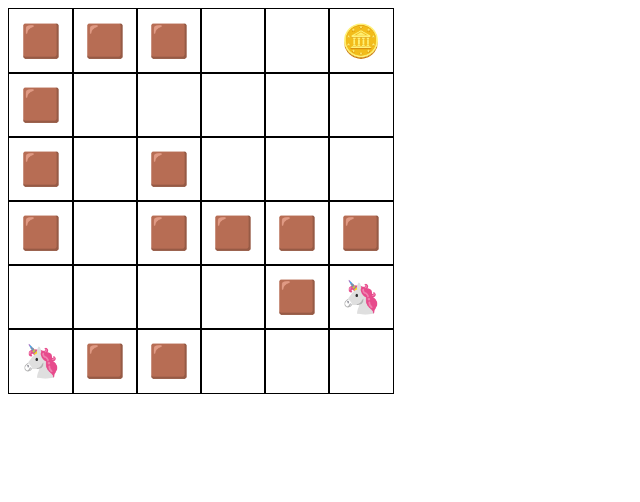
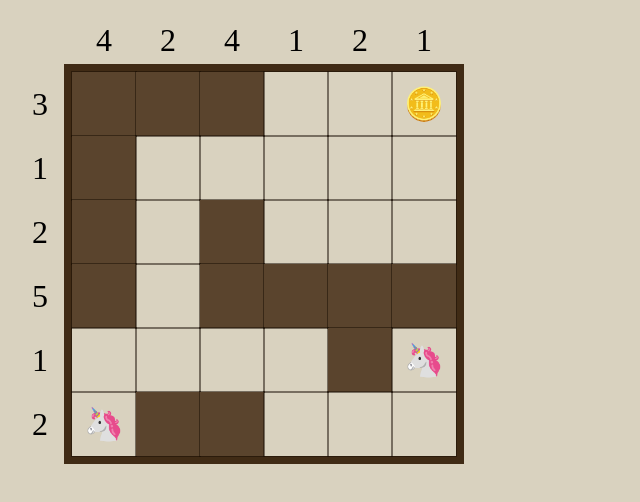
Before and after one commit to Nickardson/dungeons-and-diagrams, an Angular app: page / in a window 1280 px wide. Shown: the top 502 px of the page, without its empty margins (0-640 px from the left). Built offline with nearby package versions, Linux system fonts and the light colour scheme.

Commit message:
Make board pretty

```diff
--- a/src/app/board/board.component.html
+++ b/src/app/board/board.component.html
@@ -1,4 +1,14 @@
-<div *ngIf="board" class="board" [style.grid-template-columns]="'repeat(' + board.width + ', 2em)'"  [style.grid-template-rows]="'repeat(' + board.height + ', 2em)'">
+<div *ngIf="board" class="board" [style.grid-template-columns]="'repeat(' + (board.width + 1) + ', 2em)'"
+  [style.grid-template-rows]="'repeat(' + (board.height + 1) + ', 2em)'">
+  <div class="outside"></div>
+  <div *ngFor="let count of board.getColumnGuides(); index as index" class="guide"
+    [ngStyle]="getColumnGuideStyle(index)">
+    {{count}}
+  </div>
+  <div *ngFor="let count of board.getRowGuides(); index as index" class="guide" [ngStyle]="getRowGuideStyle(index)">
+    {{count}}
+  </div>
+
   <div *ngFor="let square of board" class="square" [ngStyle]="getSquareStyle(square)">
     {{getSquareContents(square.square)}}
   </div>
--- a/src/app/board/board.component.scss
+++ b/src/app/board/board.component.scss
@@ -3,14 +3,27 @@
   font-size: 2em;
   cursor: default;
   user-select: none;
+  width: fit-content;
+}
+
+.outside {
+  outline: 0.25em solid #402b15;
+  grid-row: 2 / -1;
+  grid-column: 2 / -1;
+}
+
+.square,
+.guide {
+  width: 100%;
+  height: 100%;
+  display: flex;
+  justify-content: center;
+  align-items: center;
 }
 
 .square {
-  width: 100%;
-  height: 100%;
-  border: 1px solid black;
-  display: flex;
-  justify-content: center;
-  align-items: center;
+  // border: 1px solid #988d82;
+  // outline: 0.05em solid #988d82;
+  outline: 0.05em solid #160d0380;
   line-height: 1em;
 }
--- a/src/app/board/board.component.ts
+++ b/src/app/board/board.component.ts
@@ -16,10 +16,25 @@ export class BoardComponent implements OnInit {
   ngOnInit(): void {
   }
 
+  getColumnGuideStyle(x: number): { [clazz: string]: unknown } {
+    return {
+      'grid-column': x + 2,
+      'grid-row': 1,
+    }
+  }
+
+  getRowGuideStyle(y: number): { [clazz: string]: unknown } {
+    return {
+      'grid-column': 1,
+      'grid-row': y + 2,
+    }
+  }
+
   getSquareStyle(square: { x: number, y: number, square: BoardSquare }): { [clazz: string]: unknown } {
     return {
-      'grid-column': square.x + 1,
-      'grid-row': square.y + 1,
+      'grid-column': square.x + 1 + 1,
+      'grid-row': square.y + 1 + 1,
+      'background': square.square === BoardSquare.Wall ? '#5a442d' : undefined,
     }
   }
 
@@ -29,8 +44,8 @@ export class BoardComponent implements OnInit {
         return String.fromCodePoint(0x1F984);
       case BoardSquare.TreasureChest:
         return String.fromCodePoint(0x1FA99);
-      case BoardSquare.Wall:
-        return String.fromCodePoint(0x1F7EB);
+      // case BoardSquare.Wall:
+      //   return String.fromCodePoint(0x1F7EB);
       default:
         return '';
     }
--- a/src/styles.scss
+++ b/src/styles.scss
@@ -1 +1,4 @@
 /* You can add global styles to this file, and also import other style files */
+body {
+  background-color: #D9D2BF;
+}
```
